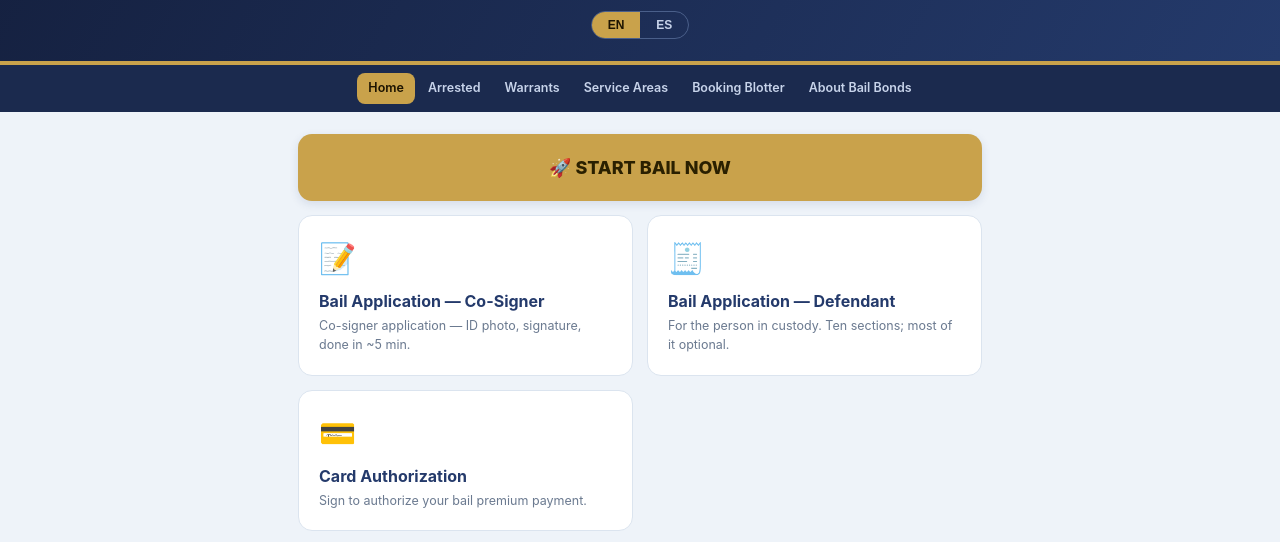
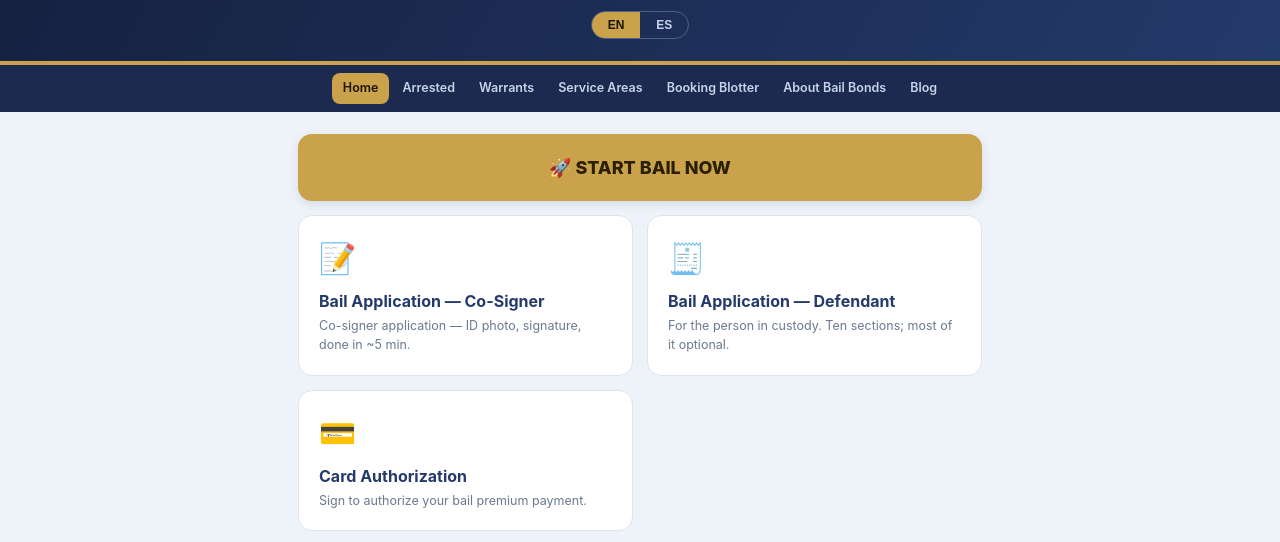
Before and after one commit to floridianpolicypros-ctrl/fastlane-intake, a website: page bbrc/index.html in a window 1280 px wide. Shown: the part 222-764 px from the top of the page. Drawn offline with Linux system fonts and the light colour scheme.

Commit message:
Add files via upload

```diff
--- a/bbrc/index.html
+++ b/bbrc/index.html
@@ -48,7 +48,7 @@
 </header>
 
 <nav class="sub">
-  <a href="/" class="on">Home</a><a href="/arrested">Arrested</a><a href="/warrants">Warrants</a><a href="/service-areas">Service Areas</a><a href="/booking-blotter">Booking Blotter</a><a href="/about-bail-bonds">About Bail Bonds</a>
+  <a href="/" class="on">Home</a><a href="/arrested">Arrested</a><a href="/warrants">Warrants</a><a href="/service-areas">Service Areas</a><a href="/booking-blotter">Booking Blotter</a><a href="/about-bail-bonds">About Bail Bonds</a><a href="/blog">Blog</a>
 </nav>
 
 
```
